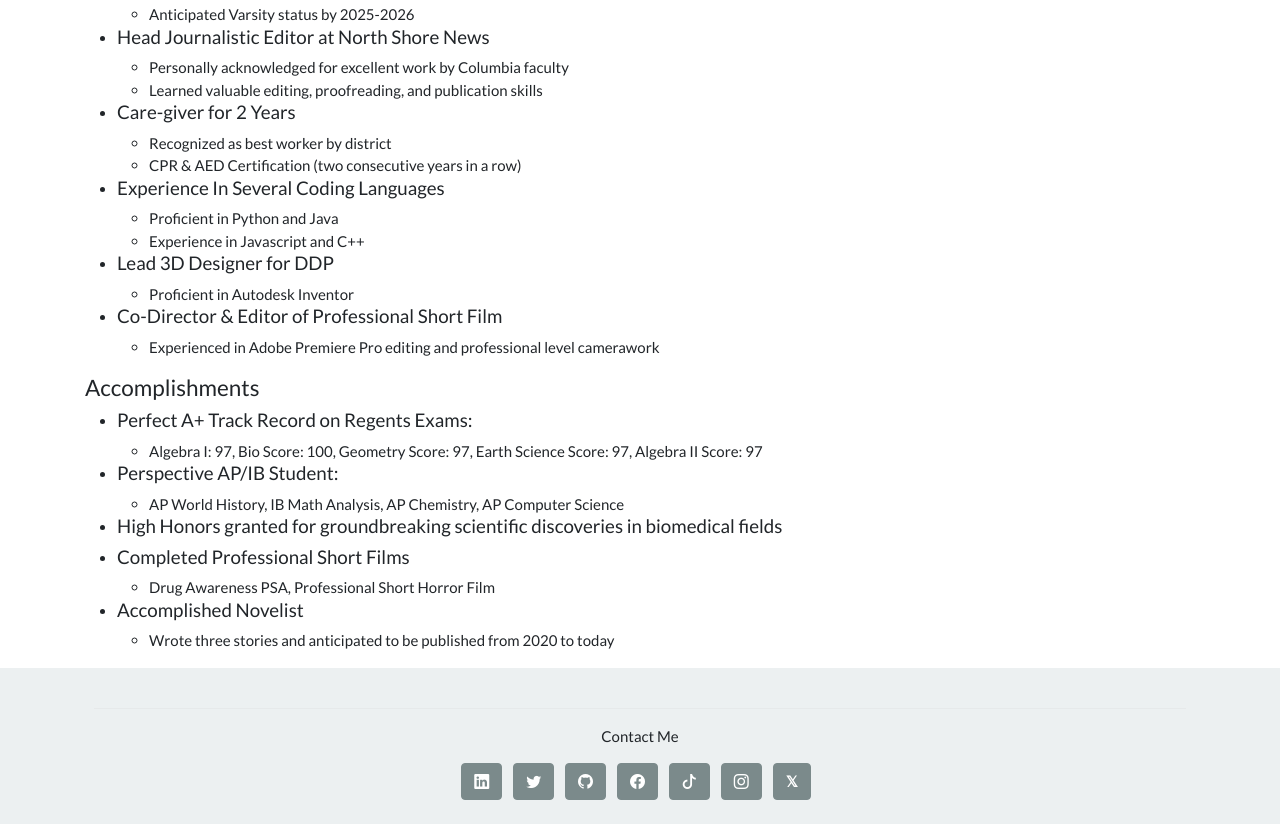
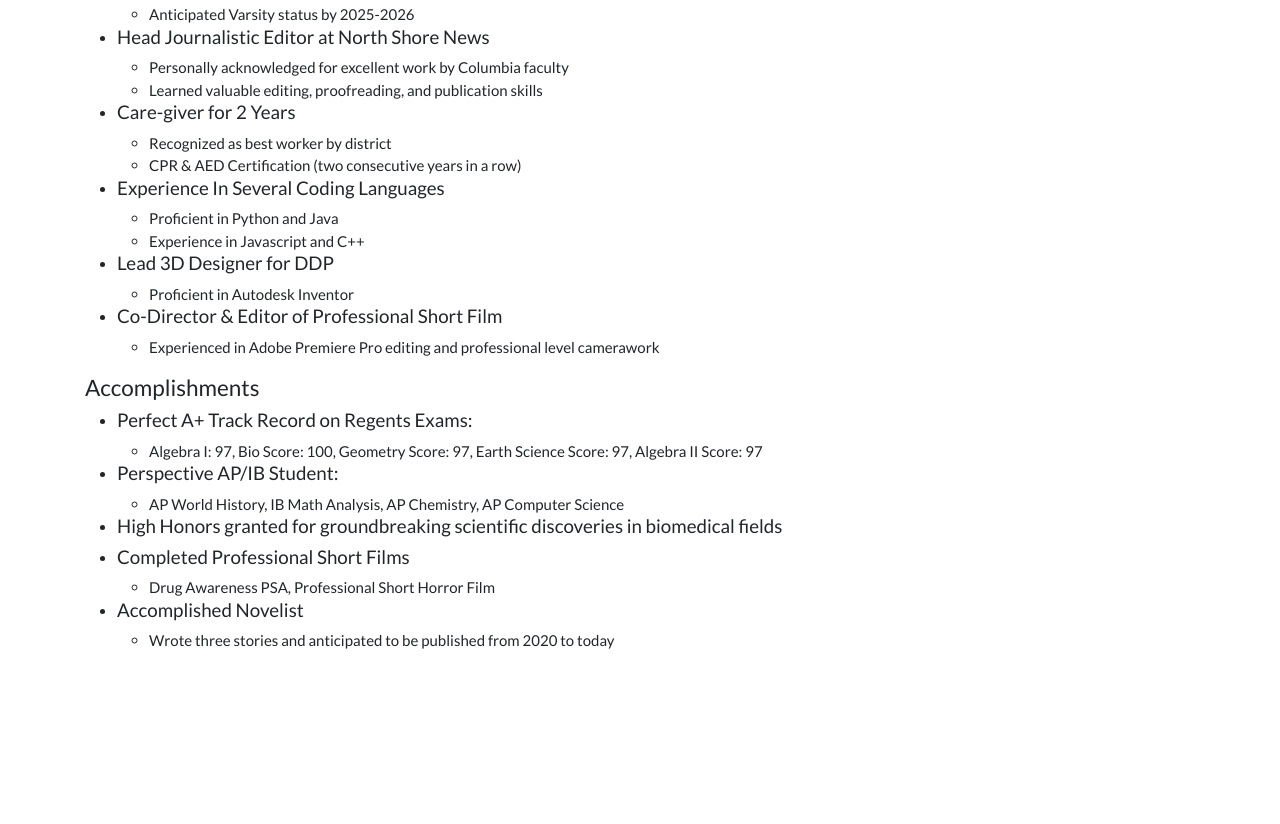
Before and after one commit to Isaac-Nisolo/Isaac-Nisolo.github.io, a plain HTML site: page index.html in a window 1280 px wide. Shown: the part 504-1328 px from the top of the page. After the commit the page ends 1172 px from the top, so only its background shows below. Drawn offline with nearby package versions, Linux system fonts and the light colour scheme.

Commit message:
Update index.html

```diff
--- a/index.html
+++ b/index.html
@@ -129,27 +129,6 @@
     </div>
   </div>
 
-  <!-- Footer -->
-  <footer class="bg-light text-center text-lg-start">
-    <div class="container p-4">
-      <div class="row">
-        <div class="col-lg-12">
-          <hr>
-          <p class="text-center">Contact Me</p>
-          <div class="text-center">
-            <!-- Social Media Links -->
-            <a href="#" class="btn btn-dark me-2"><i class="bi bi-linkedin"></i></a>
-            <a href="#" class="btn btn-dark me-2"><i class="bi bi-twitter"></i></a>
-            <a href="#" class="btn btn-dark me-2"><i class="bi bi-github"></i></a>
-            <a href="#" class="btn btn-dark me-2"><i class="bi bi-facebook"></i></a>
-            <a href="#" class="btn btn-dark me-2"><i class="bi bi-tiktok"></i></a>
-            <a href="#" class="btn btn-dark me-2"><i class="bi bi-instagram"></i></a>
-            <!-- New button with the rebranded X logo -->
-            <a href="#" class="btn btn-dark me-2"><strong>𝕏</strong></a>
-          </div>
-        </div>
-      </div>
-    </div>
-  </footer>
+
 </body>
 </html>
```
